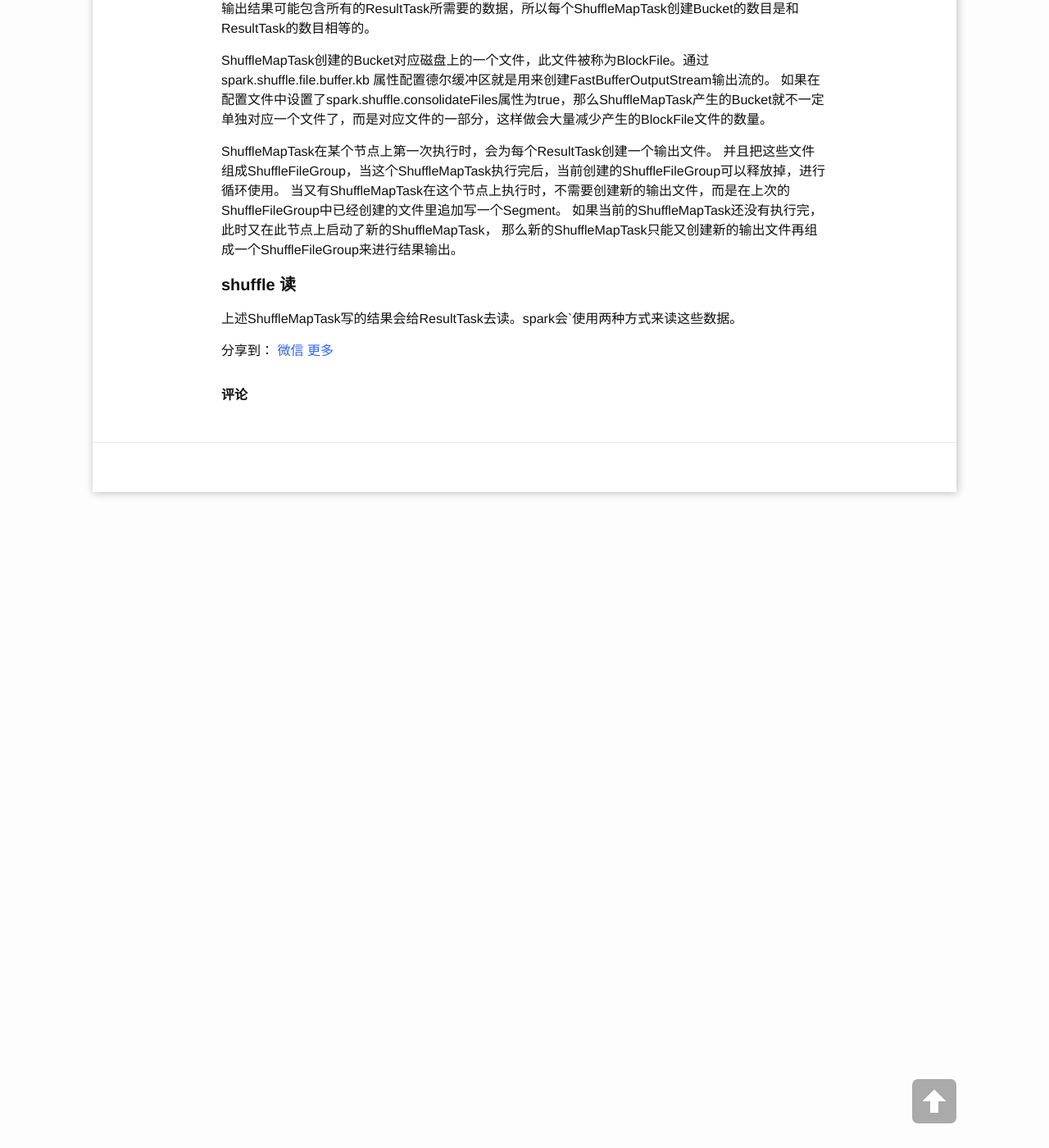
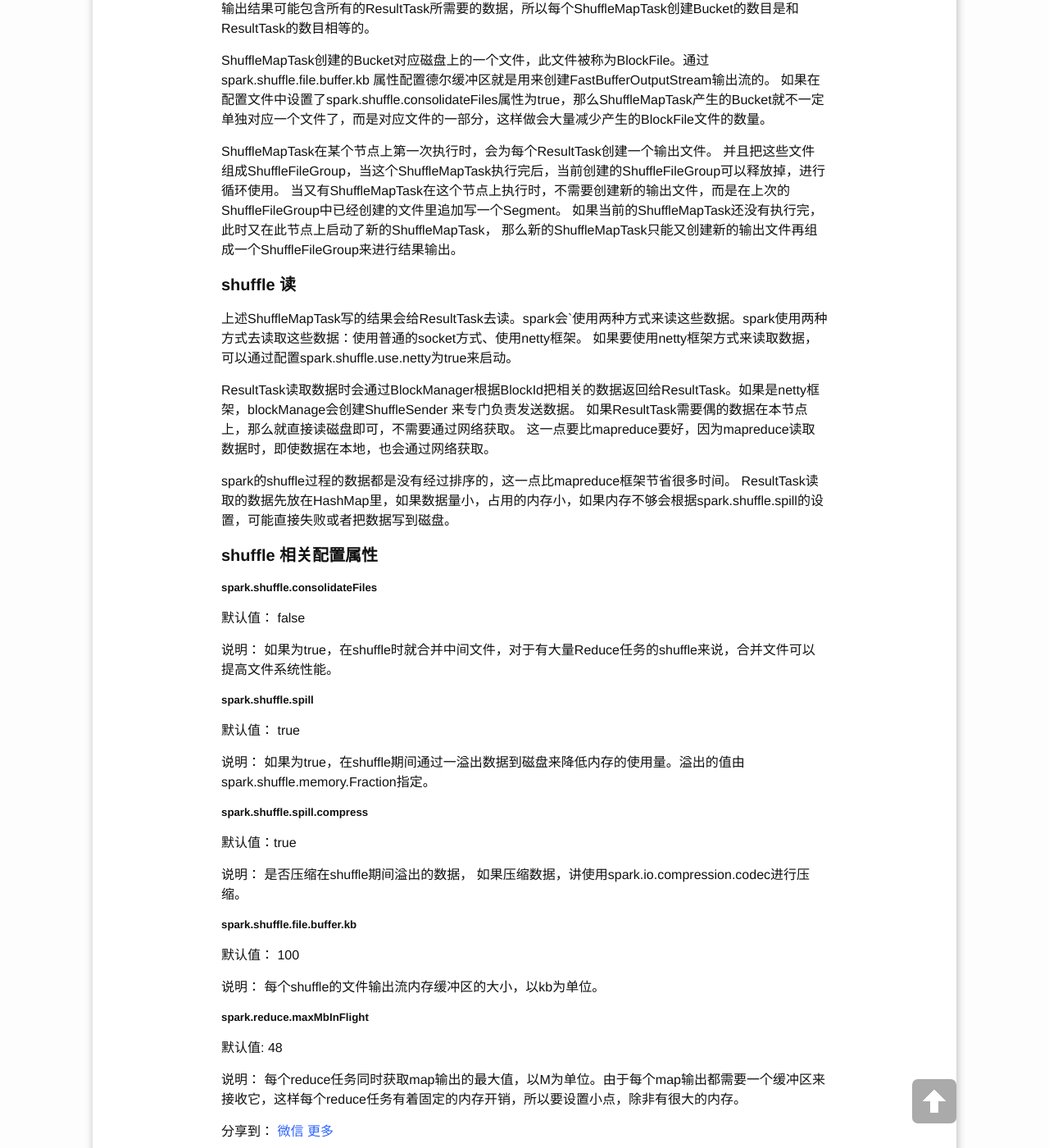
Before and after one commit to TopSpoofer/TopSpoofer.github.io, a Jekyll site: the page built from _posts/2016/05/2016-05-26-spark-shuffle-简介.md, in a window 1280 px wide and 1400 px high, scrolled down 893 px. Shown: the whole window at 82% size. Built offline with Jekyll 4.4.1, drawn with Linux system fonts in a browser that asks for light colours; comment, search, counter and statistics services are not loaded.

Commit message:
完成blog

```diff
--- a/_posts/2016/05/2016-05-26-spark-shuffle-简介.md
+++ b/_posts/2016/05/2016-05-26-spark-shuffle-简介.md
@@ -41,4 +41,51 @@ ShuffleMapTask在某个节点上第一次执行时，会为每个ResultTask创
 
 #### shuffle 读
 
-上述ShuffleMapTask写的结果会给ResultTask去读。spark会`使用两种方式来读这些数据。
+上述ShuffleMapTask写的结果会给ResultTask去读。spark会`使用两种方式来读这些数据。spark使用两种方式去读取这些数据：使用普通的socket方式、使用netty框架。
+如果要使用netty框架方式来读取数据，可以通过配置spark.shuffle.use.netty为true来启动。
+
+ResultTask读取数据时会通过BlockManager根据BlockId把相关的数据返回给ResultTask。如果是netty框架，blockManage会创建ShuffleSender 来专门负责发送数据。
+如果ResultTask需要偶的数据在本节点上，那么就直接读磁盘即可，不需要通过网络获取。
+这一点要比mapreduce要好，因为mapreduce读取数据时，即使数据在本地，也会通过网络获取。
+
+spark的shuffle过程的数据都是没有经过排序的，这一点比mapreduce框架节省很多时间。
+ResultTask读取的数据先放在HashMap里，如果数据量小，占用的内存小，如果内存不够会根据spark.shuffle.spill的设置，可能直接失败或者把数据写到磁盘。
+
+#### shuffle 相关配置属性
+
+##### spark.shuffle.consolidateFiles
+
+默认值： false
+
+说明：
+如果为true，在shuffle时就合并中间文件，对于有大量Reduce任务的shuffle来说，合并文件可以提高文件系统性能。
+
+
+##### spark.shuffle.spill
+
+默认值： true
+
+说明：
+如果为true，在shuffle期间通过一溢出数据到磁盘来降低内存的使用量。溢出的值由spark.shuffle.memory.Fraction指定。
+
+##### spark.shuffle.spill.compress
+
+默认值：true
+
+说明：
+是否压缩在shuffle期间溢出的数据， 如果压缩数据，讲使用spark.io.compression.codec进行压缩。
+
+
+##### spark.shuffle.file.buffer.kb
+
+默认值： 100
+
+说明：
+每个shuffle的文件输出流内存缓冲区的大小，以kb为单位。
+
+##### spark.reduce.maxMbInFlight
+
+默认值: 48
+
+说明：
+每个reduce任务同时获取map输出的最大值，以M为单位。由于每个map输出都需要一个缓冲区来接收它，这样每个reduce任务有着固定的内存开销，所以要设置小点，除非有很大的内存。
```
